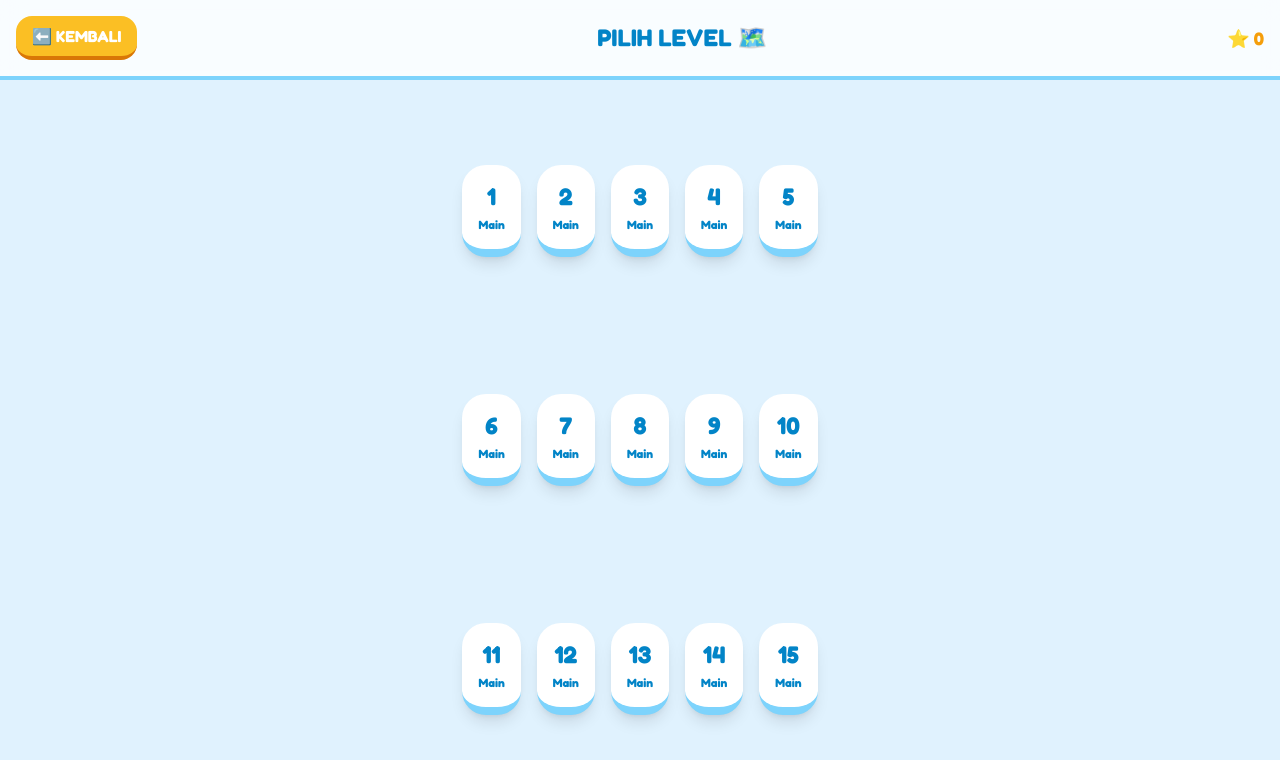
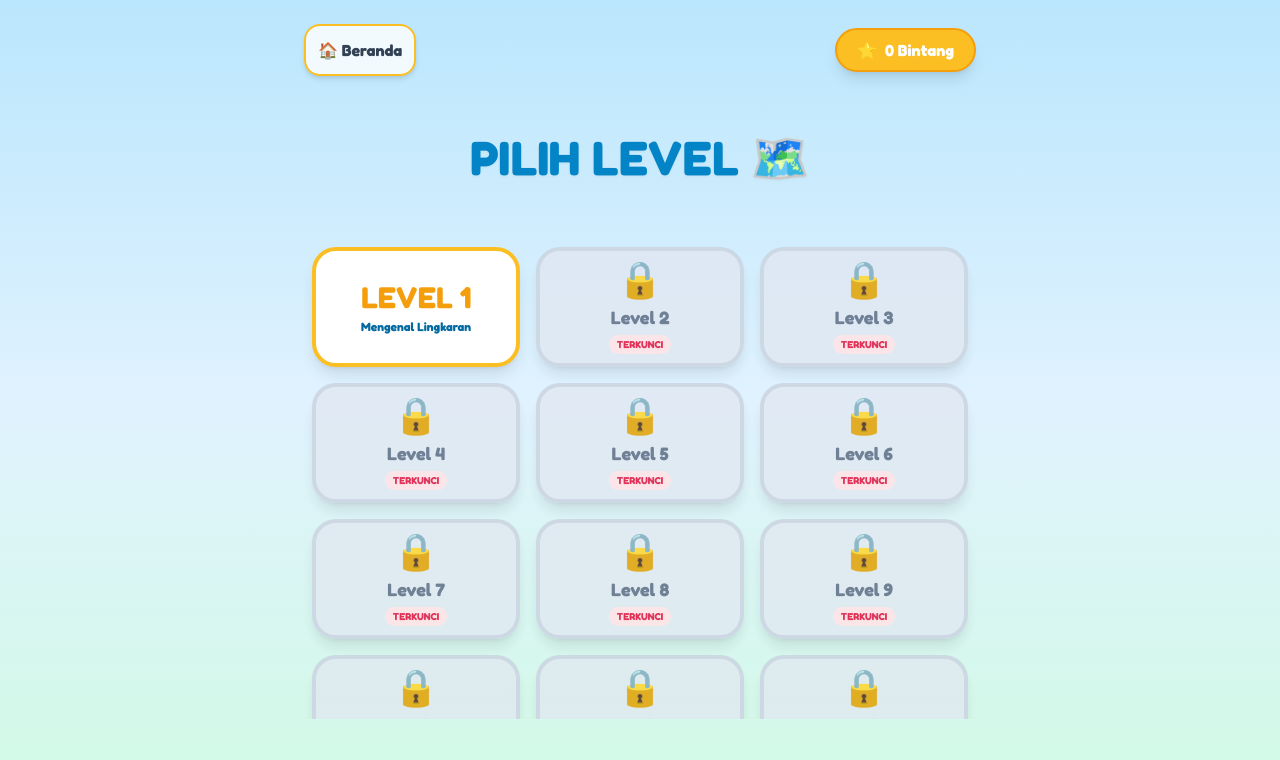
Before and after one commit to irfannur/LTGame-main-ceria, a Vue app: page /levels in a window 1280 px wide. Shown: the top 760 px of the page. Built offline with nearby package versions, Linux system fonts and the light colour scheme; no server answers; sample sign-in values are in the browser's storage.

Commit message:
feat : demo mode

```diff
--- /dev/null
+++ b/src/components/BuyTokenModal.vue
@@ -0,0 +1,63 @@
+<template>
+  <Teleport to="body">
+    <div
+      v-if="isOpen"
+      class="fixed inset-0 bg-black/60 backdrop-blur-sm z-50 flex items-center justify-center p-4 font-kid animate-fade-in"
+      @click.self="close"
+    >
+      <div class="bg-white rounded-3xl border-8 border-amber-400 p-6 max-w-sm w-full shadow-2xl text-center transform transition-all relative">
+
+        <!-- Ikon / Ilustrasi -->
+        <div class="text-6xl mb-3 animate-bounce">🔒</div>
+
+        <!-- Judul -->
+        <h2 class="text-2xl sm:text-3xl font-black text-amber-500 mb-2">
+          LEVEL TERKUNCI!
+        </h2>
+
+        <!-- Deskripsi -->
+        <p class="text-slate-600 font-bold text-sm sm:text-base leading-relaxed mb-6">
+          Kamu sedang menggunakan <span class="text-amber-600 underline">Token DEMO</span>. Untuk membuka semua level dan fitur seru lainnya, yuk beli token resminya! 🚀
+        </p>
+
+        <!-- Tombol Beli / Link Toko -->
+        <a
+          :href="store.buyTokenUrl"
+          target="_blank"
+          rel="noopener noreferrer"
+          @click="playSoundEffect('click')"
+          class="block w-full bg-gradient-to-r from-emerald-400 to-emerald-500 hover:from-emerald-500 hover:to-emerald-600 text-white font-black text-xl py-3.5 rounded-2xl shadow-lg border-b-4 border-emerald-700 active:scale-95 transition mb-3 uppercase tracking-wide cursor-pointer text-center"
+        >
+          🛒 BELI TOKEN FULL
+        </a>
+
+        <!-- Tombol Tutup -->
+        <button
+          @click="close"
+          class="w-full bg-slate-100 hover:bg-slate-200 text-slate-600 font-bold py-2 rounded-xl transition text-sm cursor-pointer"
+        >
+          Nanti Saja
+        </button>
+
+      </div>
+    </div>
+  </Teleport>
+</template>
+
+<script setup>
+import { useGameStore } from '../stores/gameStore';
+import { useAudio } from '../composables/useAudio';
+
+defineProps({
+  isOpen: Boolean
+});
+
+const emit = defineEmits(['close']);
+const store = useGameStore();
+const { playSoundEffect } = useAudio();
+
+const close = () => {
+  playSoundEffect('click');
+  emit('close');
+};
+</script>
--- a/src/stores/gameStore.js
+++ b/src/stores/gameStore.js
@@ -8,10 +8,13 @@ export const useGameStore = defineStore('game', {
     completedLevels: JSON.parse(localStorage.getItem('sm_completed') || '[]'),
     totalStars: parseInt(localStorage.getItem('sm_stars') || '0', 10),
 
-    // Auth & Token State (Menggunakan penamaan standar game sebelumnya)
+    // Auth & Token State
     token: localStorage.getItem('tp_token') || localStorage.getItem('sm_token') || '',
     isTokenValidated: !!(localStorage.getItem('tp_token') || localStorage.getItem('sm_token')),
     appsScriptUrl: import.meta.env.VITE_API_URL || '',
+
+    // Link Pembelian/Upgrade (Sesuaikan dengan URL pembelian kamu)
+    buyTokenUrl: 'https://tokopedia.com',
 
     // Audio & Mascot State
     isMusicOn: JSON.parse(localStorage.getItem('sm_music') ?? 'true'),
@@ -26,8 +29,10 @@ export const useGameStore = defineStore('game', {
   }),
 
   getters: {
-    // Getter pengaman untuk router / vue view (memastikan token terverifikasi)
     isAuthorized: (state) => state.isTokenValidated && !!state.token,
+
+    // Cek apakah akun aktif menggunakan token demo
+    isDemoAccount: (state) => state.token.trim().toUpperCase() === 'DEMO2026',
 
     currentLevel: (state) => state.levels[state.currentLevelIndex] || state.levels[0],
     isGameFullyCompleted: (state) => state.completedLevels.length >= state.levels.length,
@@ -37,13 +42,14 @@ export const useGameStore = defineStore('game', {
   },
 
   actions: {
-    // Action Validasi Token (Mekanisme JSONP disesuaikan dengan Apps Script Lama)
     async validateToken(inputToken) {
       if (!inputToken) return false;
 
+      const formattedToken = inputToken.trim().toUpperCase();
+
       // Bypass langsung jika token DEMO2026
-      if (inputToken === "DEMO2026") {
-        this.setAuth(inputToken);
+      if (formattedToken === "DEMO2026") {
+        this.setAuth(formattedToken);
         return true;
       }
 
@@ -54,9 +60,8 @@ export const useGameStore = defineStore('game', {
           document.body.removeChild(script);
           delete window[callbackName];
 
-          // Cek kelayakan dari Apps Script Lama (hanya butuh data.isValid === true)
           if (data && data.isValid) {
-            this.setAuth(inputToken);
+            this.setAuth(formattedToken);
             resolve(true);
           } else {
             resolve(false);
@@ -66,8 +71,7 @@ export const useGameStore = defineStore('game', {
         const script = document.createElement('script');
         const sheetName = import.meta.env.VITE_SHEET_NAME || '';
 
-        // Request ke Google Apps Script lama menggunakan JSONP
-        script.src = `${this.appsScriptUrl}?token=${encodeURIComponent(inputToken)}&sheetName=${encodeURIComponent(sheetName)}&callback=${callbackName}`;
+        script.src = `${this.appsScriptUrl}?token=${encodeURIComponent(formattedToken)}&sheetName=${encodeURIComponent(sheetName)}&callback=${callbackName}`;
 
         script.onerror = () => {
           if (document.body.contains(script)) {
@@ -96,11 +100,19 @@ export const useGameStore = defineStore('game', {
     },
 
     selectLevel(id) {
+      // Jika mode demo dan mencoba akses level > 1, cegah aksesnya
+      if (this.isDemoAccount && id > 1) {
+        this.mascotMessage = 'Akses Terbatas! Silakan beli token resmi untuk membuka semua level.';
+        return false;
+      }
+
       const index = this.levels.findIndex(l => l.id === id);
       if (index !== -1) {
         this.currentLevelIndex = index;
         this.resetLevelState();
+        return true;
       }
+      return false;
     },
 
     resetLevelState() {
@@ -121,7 +133,13 @@ export const useGameStore = defineStore('game', {
             this.completedLevels.push(this.currentLevel.id);
             this.saveToStorage();
           }
-          this.mascotMessage = 'Hore! Kamu berhasil menyelesaikan level ini! 🌟';
+
+          // Pesan khusus setelah menyelesaikan Level 1 pada versi Demo
+          if (this.isDemoAccount) {
+            this.mascotMessage = 'Hebat! Kamu telah menyelesaikan Level Demo. Beli token penuh untuk lanjut!';
+          } else {
+            this.mascotMessage = 'Hore! Kamu berhasil menyelesaikan level ini! 🌟';
+          }
         } else {
           this.mascotMessage = 'Hebat! Lanjutkan bentuk berikutnya!';
         }
@@ -129,6 +147,12 @@ export const useGameStore = defineStore('game', {
     },
 
     nextLevel() {
+      // Mencegah demo lanjut ke level berikutnya lewat tombol Next/Lanjut
+      if (this.isDemoAccount) {
+        this.mascotMessage = 'Silakan beli token resmi untuk membuka level selanjutnya!';
+        return;
+      }
+
       if (this.currentLevelIndex < this.levels.length - 1) {
         this.currentLevelIndex++;
         this.resetLevelState();
@@ -159,7 +183,6 @@ export const useGameStore = defineStore('game', {
       localStorage.setItem('sm_narrator', JSON.stringify(this.isNarratorOn));
     },
 
-    // Action Tambahan untuk Modal Pengaturan
     toggleSettings() {
       this.isSettingsOpen = !this.isSettingsOpen;
     },
--- a/src/views/LevelSelectView.vue
+++ b/src/views/LevelSelectView.vue
@@ -1,56 +1,118 @@
 <template>
-  <div class="w-screen h-screen flex flex-col bg-sky-100 font-kid overflow-hidden">
-    <!-- Header Ringkas -->
-    <header class="p-4 bg-white/80 backdrop-blur-md border-b-4 border-sky-300 flex items-center justify-between z-10">
+  <div class="w-screen h-screen flex flex-col items-center justify-between p-6 bg-gradient-to-b from-sky-200 via-sky-100 to-emerald-100 font-kid overflow-hidden relative">
+
+    <!-- Header Navigation -->
+    <div class="w-full max-w-2xl flex items-center justify-between z-10">
       <button
         @click="goHome"
-        class="bg-amber-400 text-white font-black px-4 py-2 rounded-2xl border-b-4 border-amber-600 active:scale-95 transition"
+        class="bg-white/80 hover:bg-white p-3 rounded-2xl border-2 border-amber-400 shadow-md font-bold text-slate-700 active:scale-90 transition cursor-pointer"
       >
-        ⬅️ KEMBALI
+        🏠 Beranda
       </button>
-      <h2 class="text-2xl font-black text-sky-600">PILIH LEVEL 🗺️</h2>
-      <div class="text-amber-500 font-black text-lg">⭐ {{ store.totalStars }}</div>
-    </header>
 
-    <!-- Peta Grid Level -->
-    <div class="flex-1 overflow-y-auto p-6 grid grid-cols-3 sm:grid-cols-5 gap-4 max-w-3xl mx-auto items-center">
-      <button
-        v-for="level in store.levels"
-        :key="level.id"
-        @click="playLevel(level.id)"
-        class="relative flex flex-col items-center justify-center p-4 rounded-3xl border-b-8 font-black text-2xl shadow-lg transition transform active:scale-95"
+      <div class="bg-amber-400 text-white font-black px-5 py-2 rounded-full shadow-lg border-2 border-amber-500 flex items-center gap-2">
+        <span>⭐</span> {{ store.totalStars }} Bintang
+      </div>
+    </div>
+
+    <!-- Judul -->
+    <div class="text-center my-4 z-10">
+      <h1 class="text-4xl sm:text-5xl font-black text-sky-600 drop-shadow-sm">PILIH LEVEL 🗺️</h1>
+      <p v-if="store.isDemoAccount" class="text-amber-600 font-bold text-xs sm:text-sm mt-1 bg-amber-100 px-3 py-1 rounded-full border border-amber-300 inline-block">
+        Mode Demo: Hanya Level 1 yang terbuka
+      </p>
+    </div>
+
+    <!-- Grid Level -->
+    <div class="w-full max-w-2xl grid grid-cols-2 sm:grid-cols-3 gap-4 z-10 overflow-y-auto max-h-[60vh] p-2">
+      <div
+        v-for="lvl in store.levels"
+        :key="lvl.id"
+        @click="handleLevelClick(lvl.id)"
         :class="[
-          store.completedLevels.includes(level.id)
-            ? 'bg-emerald-400 border-emerald-600 text-white'
-            : 'bg-white border-sky-300 text-sky-600'
+          'relative p-5 rounded-3xl border-4 text-center cursor-pointer transition transform active:scale-95 flex flex-col items-center justify-center min-h-[120px] shadow-lg',
+          isLevelLocked(lvl.id)
+            ? 'bg-slate-200/80 border-slate-300 text-slate-400 opacity-90'
+            : 'bg-white border-amber-400 hover:border-amber-500 text-sky-600'
         ]"
       >
-        <span>{{ level.id }}</span>
-        <span class="text-xs font-bold mt-1">
-          {{ store.completedLevels.includes(level.id) ? '⭐ Selesai' : 'Main' }}
-        </span>
-      </button>
+        <!-- Ikon Gembok untuk Level Terkunci -->
+        <template v-if="isLevelLocked(lvl.id)">
+          <div class="text-4xl mb-1">🔒</div>
+          <span class="font-black text-slate-500 text-lg">Level {{ lvl.id }}</span>
+          <span class="text-[10px] font-bold bg-rose-100 text-rose-600 px-2 py-0.5 rounded-full mt-1">
+            {{ store.isDemoAccount ? 'DEMO LOCK' : 'TERKUNCI' }}
+          </span>
+        </template>
+
+        <!-- Level Terbuka -->
+        <template v-else>
+          <span class="text-3xl font-black text-amber-500 mb-1">LEVEL {{ lvl.id }}</span>
+          <span class="text-xs font-bold text-sky-700">{{ lvl.title || 'Bentuk & Warna' }}</span>
+
+          <!-- Indicator Selesai -->
+          <div v-if="store.completedLevels.includes(lvl.id)" class="absolute top-2 right-2 text-xl">
+            ✅
+          </div>
+        </template>
+      </div>
     </div>
+
+    <!-- Footer Space -->
+    <div class="mb-4"></div>
+
+    <!-- Modal Beli Token -->
+    <BuyTokenModal
+      :is-open="showBuyModal"
+      @close="showBuyModal = false"
+    />
+
   </div>
 </template>
 
 <script setup>
+import { ref } from 'vue';
 import { useRouter } from 'vue-router';
 import { useGameStore } from '../stores/gameStore';
 import { useAudio } from '../composables/useAudio';
+import BuyTokenModal from '../components/BuyTokenModal.vue';
 
 const router = useRouter();
 const store = useGameStore();
 const { playSoundEffect } = useAudio();
 
+const showBuyModal = ref(false);
+
+// Kondisi penentuan gembok
+const isLevelLocked = (levelId) => {
+  // Jika akun Demo, gembok semua level selain Level 1
+  if (store.isDemoAccount) {
+    return levelId > 1;
+  }
+
+  // Untuk akun biasa: Level 1 terbuka, level lain butuh level sebelumnya selesai
+  if (levelId === 1) return false;
+  return !store.completedLevels.includes(levelId - 1);
+};
+
+const handleLevelClick = (levelId) => {
+  if (isLevelLocked(levelId)) {
+    playSoundEffect('wrong');
+
+    if (store.isDemoAccount) {
+      // Tampilkan modal promosi jika diklik di mode demo
+      showBuyModal.value = true;
+    }
+    return;
+  }
+
+  playSoundEffect('click');
+  store.selectLevel(levelId);
+  router.push('/play');
+};
+
 const goHome = () => {
   playSoundEffect('click');
   router.push('/');
 };
-
-const playLevel = (id) => {
-  playSoundEffect('click');
-  store.selectLevel(id);
-  router.push('/play');
-};
 </script>
```
Also changed, not shown: src/components/ResultModal.vue (+64 -58 lines).
